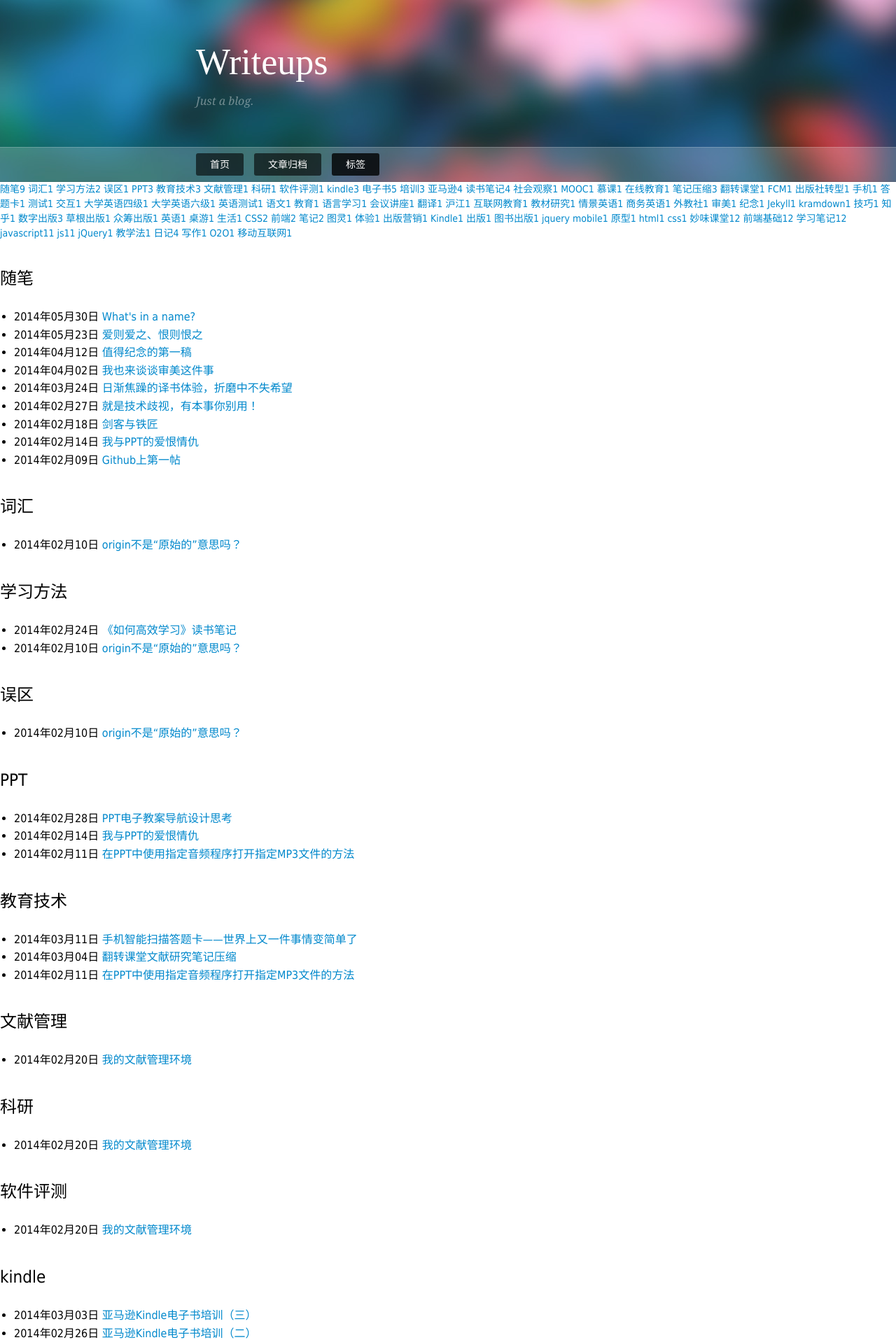
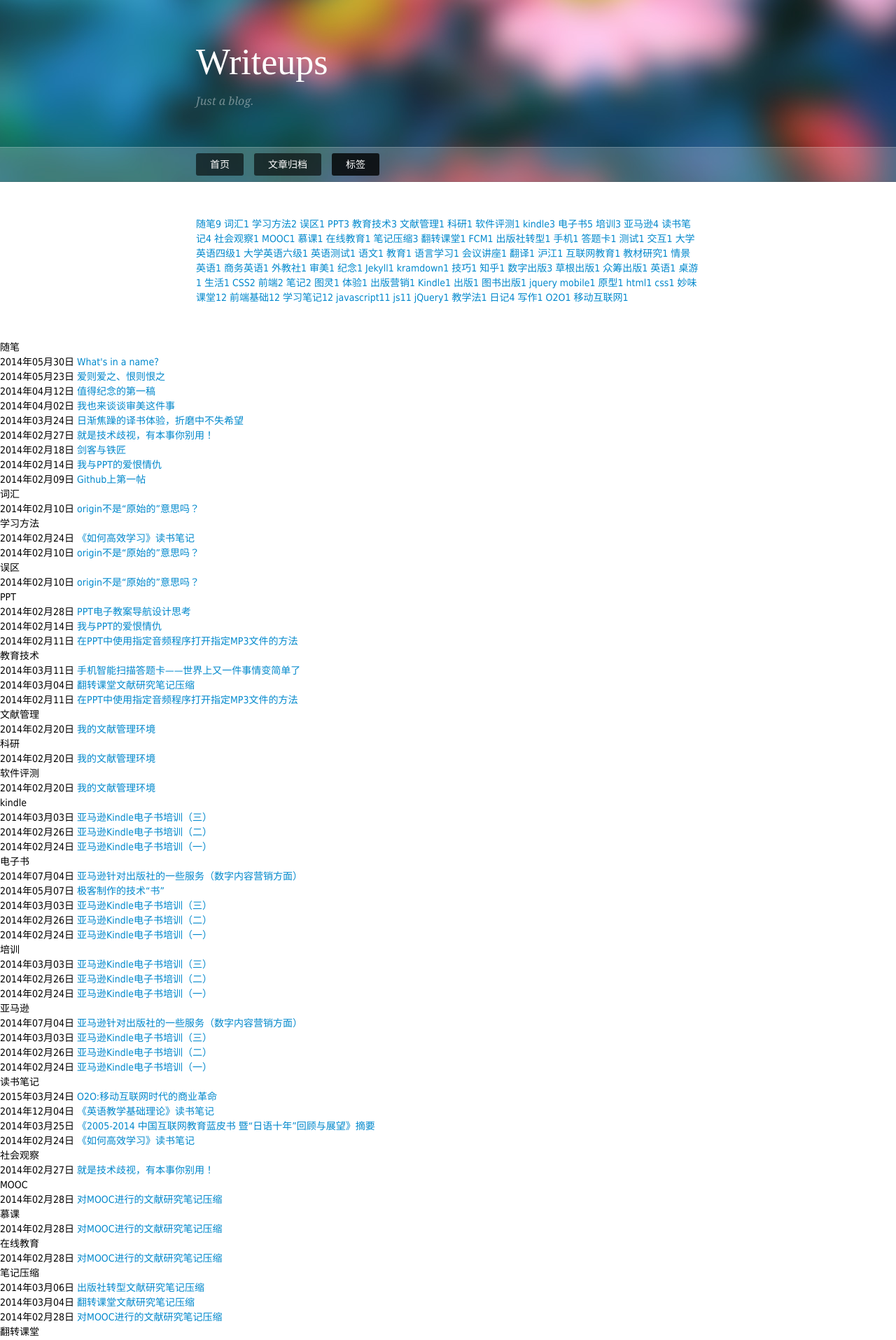
Before and after one commit to fantaghiro/fantaghiro.github.io, a Jekyll site: the page built from tags.html, in a window 1280 px wide. Shown: the top 1915 px of the page at 70% size. Built offline with Jekyll 4.4.1, drawn with Linux system fonts in a browser that asks for light colours; nearby versions of some CDN libraries; some web fonts are replaced.

Commit message:
tags changed

```diff
--- a/tags.html
+++ b/tags.html
@@ -3,8 +3,7 @@ layout: default
 title: 文章标签
 ---
 
-<article class="main-article main-article-page">
-<div class="page-tags" id="page-tagcloud">
+<div class="page-tags violet-post" id="page-tagcloud">
     {% for tag in site.tags %}
     <a href="#{{ tag[0] }}-ref" rel={{ tag[1].size }} title="标签:{{ tag[0] }}">{{ tag[0] }}<span>{{ tag[1].size }}</span></a>
     {% endfor %}
```
